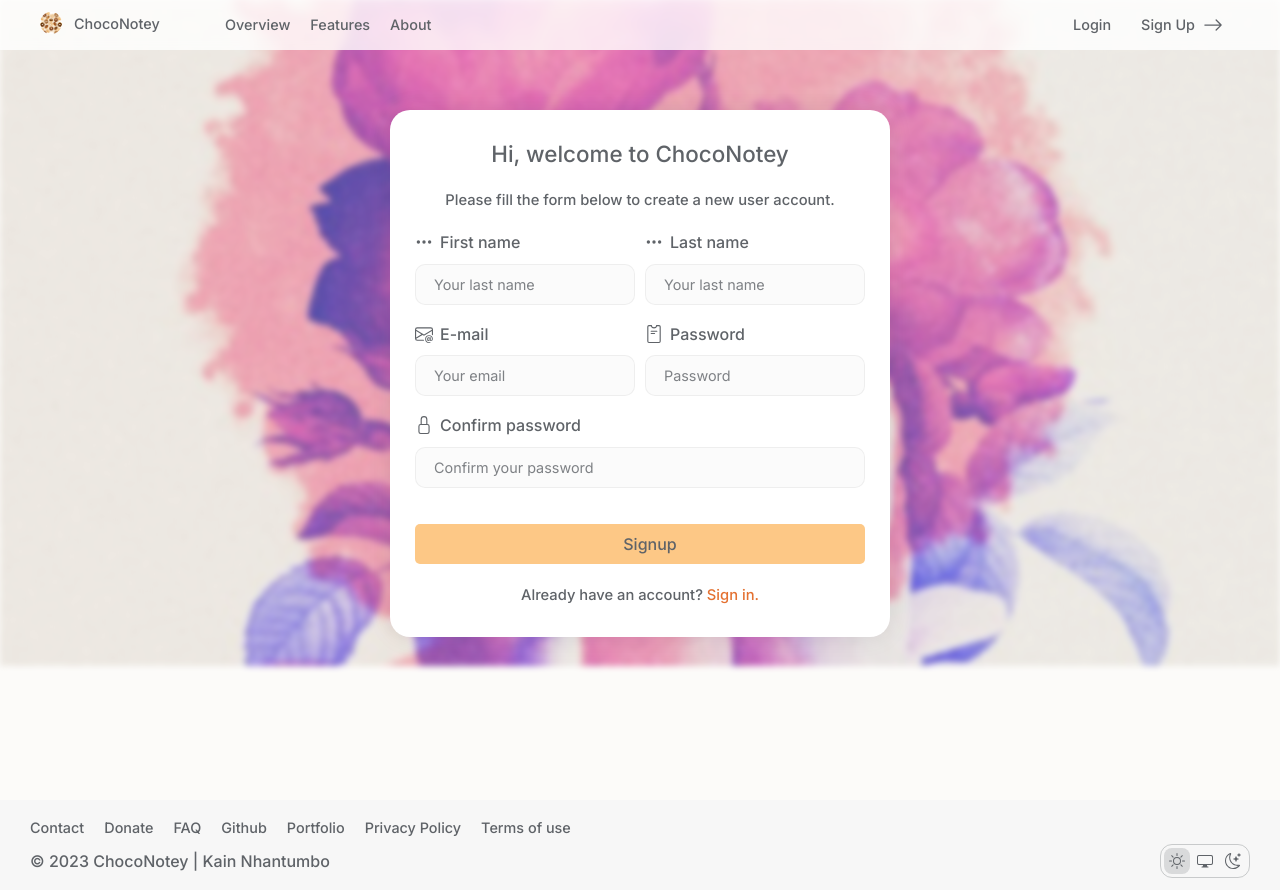
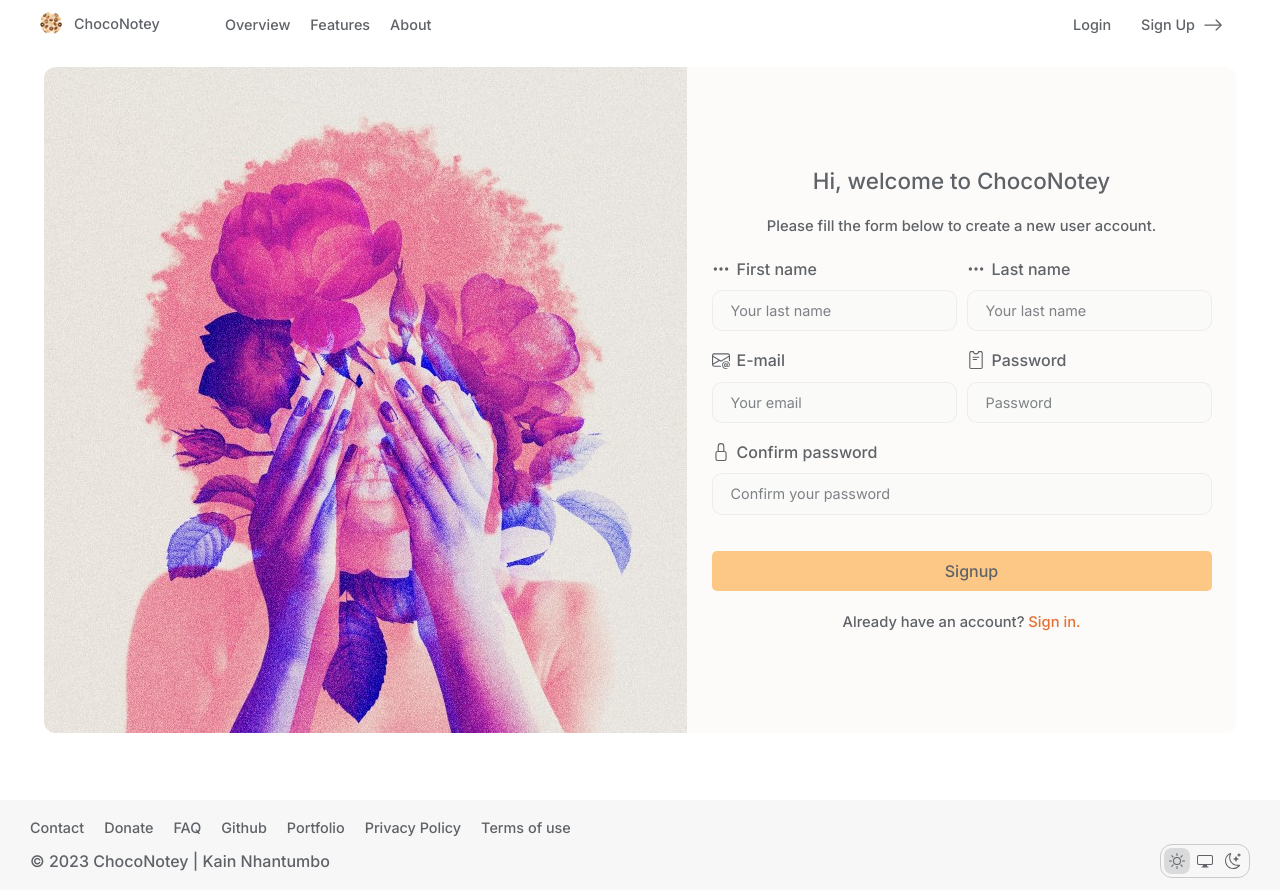
Before and after one commit to KainNhantumbo/notes-client, a Next.js app: page /auth/signup in a window 1280 px wide. Built offline with nearby package versions, Linux system fonts and the light colour scheme; no server answers.

Commit message:
styles: added sign up page

```diff
--- a/src/components/Header.tsx
+++ b/src/components/Header.tsx
@@ -1,7 +1,6 @@
 import Link from 'next/link';
 import Image from 'next/image';
-import { BsArrowRight, BsBalloon, BsX } from 'react-icons/bs';
-import { app_metadata, navigationAnchors } from '../data/app-data';
+import { BsArrowRight, BsList, BsX } from 'react-icons/bs';
 import { BiUser } from 'react-icons/bi';
 import { useState, useEffect, FC } from 'react';
 import { NextRouter, useRouter } from 'next/router';
@@ -9,6 +8,7 @@ import { useAppContext } from '../context/AppContext';
 import { m as motion, AnimatePresence } from 'framer-motion';
 import logo from '../../public/favicon-192x192.png';
 import { _header as Container } from '../styles/modules/_header';
+import { app_metadata, navigationAnchors } from '../data/app-data';
 
 const Header: FC = (): JSX.Element => {
   const [isMenu, setIsMenu] = useState<boolean>(false);
@@ -111,7 +111,7 @@ const Header: FC = (): JSX.Element => {
           aria-label='Toogle menu'
           className='toggle-btn'
           onClick={toggleMenu}>
-          {!isMenu ? <BsBalloon /> : <BsX />}
+          {!isMenu ? <BsList /> : <BsX />}
         </motion.button>
       </div>
     </Container>
--- a/src/pages/auth/signup.tsx
+++ b/src/pages/auth/signup.tsx
@@ -70,6 +70,7 @@ const SignUp: NextPage = (): JSX.Element => {
       renderHeader
       metadata={{ title: `${app_metadata.appName} | Sign Up` }}>
       <Container>
+        <div className='wrapper-container'>
           <Image
             src={media_login}
             width={undefined}
@@ -202,6 +203,7 @@ const SignUp: NextPage = (): JSX.Element => {
               </div>
             </div>
           </article>
+        </div>
       </Container>
     </Layout>
   );
--- a/src/styles/modules/_header.ts
+++ b/src/styles/modules/_header.ts
@@ -136,8 +136,6 @@ export const _header = styled.header`
       flex-direction: column;
       margin-top: 50px;
       background: rgba(${({ theme }) => theme.foreground}, 0.95);
-      border-bottom: 5px solid rgba(${({ theme }) => theme.black}, 0.6);
-      border-radius: 0 0 12px 12px;
       backdrop-filter: blur(30px);
       padding: 20px;
 
--- a/src/styles/routes/_signup.ts
+++ b/src/styles/routes/_signup.ts
@@ -1,15 +1,16 @@
-import styled from "styled-components";
-import { BaseButton, StyledInputs, StyledLabels } from "../defaults";
+import styled from 'styled-components';
+import { BaseButton, StyledInputs, StyledLabels } from '../defaults';
 
 export const _signup = styled.main`
- width: 100%;
+  width: 100%;
   min-height: 100vh;
-  padding: 60px 0;
-  display: flex;
-  align-items: center;
-  flex-direction: column;
-  justify-content: flex-start;
-  background: rgba(${({ theme }) => theme.background_shade}, 0.3);
+  display: grid;
+  place-content: center center;
+  place-items: center center;
+
+  @media screen and (max-width: 1140px) {
+    display: flex;
+  }
 
   * {
     ::selection {
@@ -18,18 +19,36 @@ export const _signup = styled.main`
     }
   }
 
+  .wrapper-container {
+    width: 100%;
+    height: 100%;
+    display: flex;
+    align-items: center;
+    flex-direction: row;
+    justify-content: flex-start;
+    background: rgba(${({ theme }) => theme.background_shade}, 0.3);
+    border-radius: 12px;
+
+    @media screen and (max-width: 1140px) {
+      align-self: center;
+      width: fit-content;
+      margin: 40px 12px 12px;
+      box-shadow: 0 0 25px rgba(${({ theme }) => theme.black}, 0.09);
+    }
+  }
+
   img {
-    position: absolute;
-    top: 0;
-    left: 0;
     width: 100%;
-    z-index: -1;
     object-fit: cover;
-    filter: blur(3px);
+    border-radius: 12px 0 0 12px;
+    @media screen and (max-width: 1140px) {
+      display: none;
+    }
   }
+
   article {
-    z-index: 100;
     width: 100%;
+    height: 100%;
     display: grid;
     place-content: center;
     place-items: center;
@@ -37,20 +56,19 @@ export const _signup = styled.main`
 
     .form-container {
       width: 100%;
-      height: auto;
+      height: 100%;
       max-width: 500px;
       display: flex;
       gap: 20px;
       justify-content: flex-start;
       flex-direction: column;
-      border-radius: 20px;
-      padding: 30px 25px;
-      margin: 25px;
-      background: rgb(${({ theme }) => theme.foreground});
-      box-shadow: 0 0 25px rgba(${({ theme }) => theme.black}, 0.09);
 
       @media screen and (min-width: 440px) {
         min-width: 400px;
+      }
+
+      @media screen and (max-width: 365px) {
+        margin-top: 80px;
       }
 
       h2 {
@@ -79,9 +97,10 @@ export const _signup = styled.main`
           width: 100%;
           gap: 10px;
 
-          @media screen and (max-width: 655px) {
+          @media screen and (max-width: 465px) {
             flex-direction: column;
           }
+
           .form-element {
             display: flex;
             flex-direction: column;
@@ -128,8 +147,4 @@ export const _signup = styled.main`
       }
     }
   }
-
-
-
-
-`
+`;
```
Also changed, not shown: src/styles/routes/_home.ts (+46 -48 lines). Lines whose indentation alone changed are shown as unchanged.
